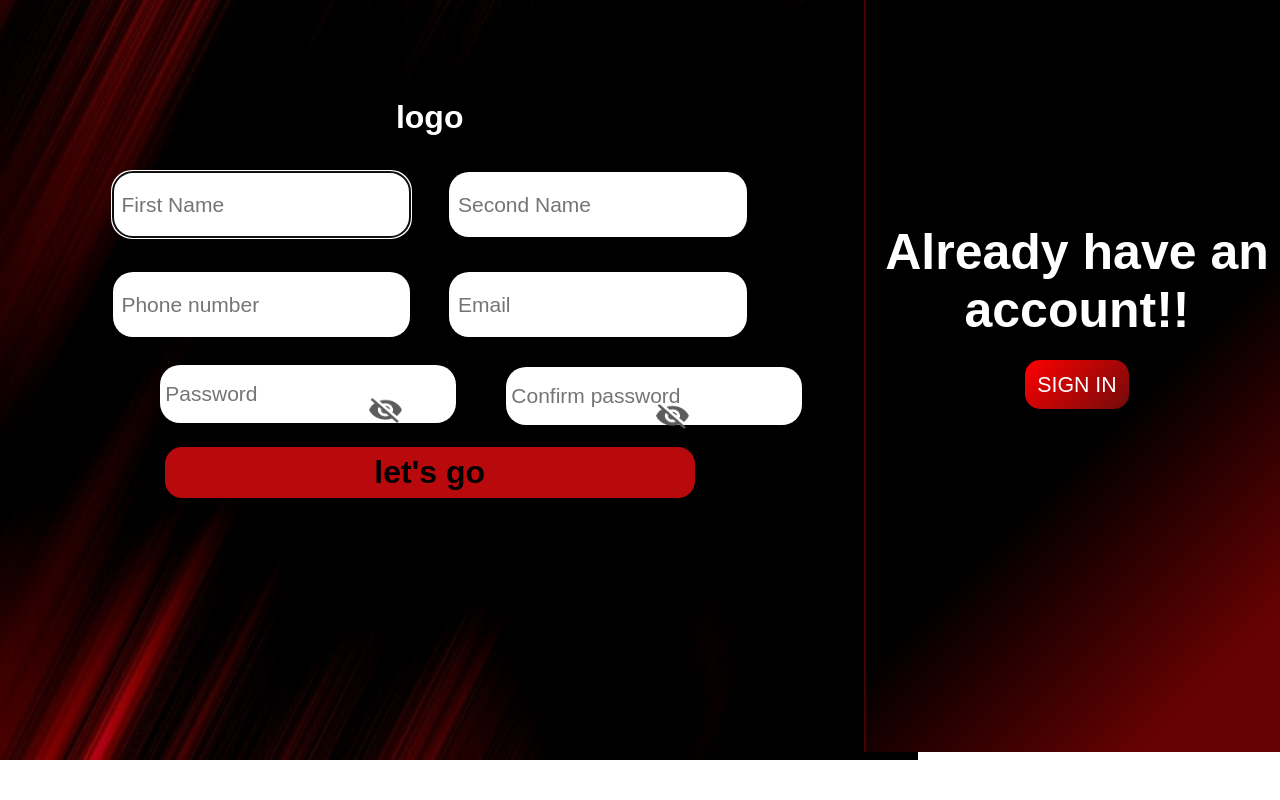
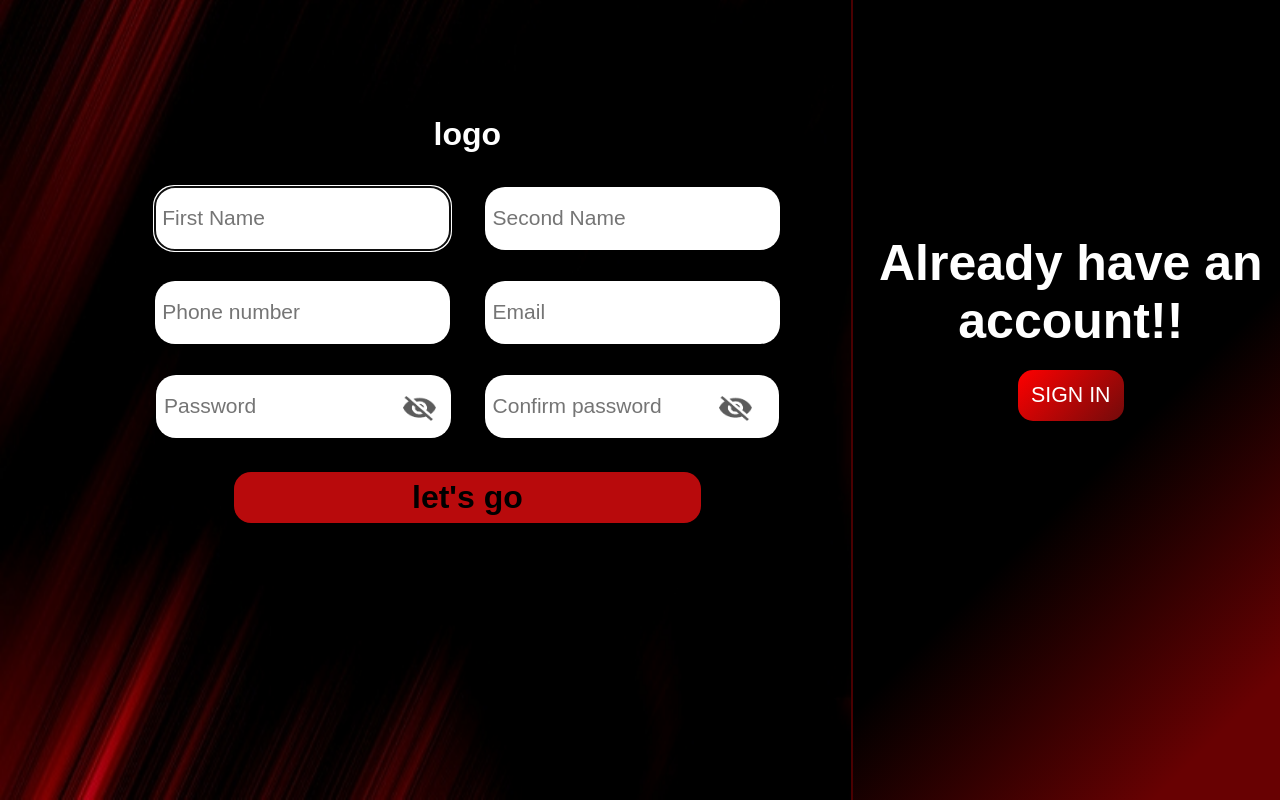
Before and after one commit to AdhamMontaser/FitNation, a PHP site: page /signup.html in a window 1280 px wide. Run offline with PHP 8.4, Linux system fonts and the light colour scheme.

Commit message:
sign up take five

```diff
--- a/css/signup.css
+++ b/css/signup.css
@@ -1,26 +1,38 @@
 html{
     overflow-y: hidden;
     overflow-x: hidden;
-    margin-top: -1%;
-    margin-right: -1%;
+    position: fixed;
+    top: -2%;
+    height: 102%;
+    width: 100%;
     font-family: 'Oswald', sans-serif;
 }
 
 body{
-    width: 99%;
+    width: 100%;
     height: 100%;
-    display: flex;
+    position: relative;
+    top: -3%;
+    margin: 0;
     background-image: url(../assets/img/SignUp_Background.jpg);
-    background-size: 71% 100%;
+    background-size: 66.5% 100%;
     background-repeat: no-repeat;
-
 }
 
 #divForm{
-    width: 68%;
-    padding-top: 8%;
-    margin-left: -1%;
+    width: 66.5%;
+    height: 100%;
+    justify-items: center;
     text-align: center;
+    position: absolute;
+}
+
+form{
+    position: absolute;
+    top: 19%;
+    left: 10%;
+    text-align: center;
+    justify-items: center;
 }
 
 #h1Up{
@@ -40,27 +52,15 @@ body{
 }
 
 .passDiv{
-    display: flex;
-    align-items: center;
+    display: inline;
 }
 
 .inputPass{
-    margin-top: 1%;
-    margin-left: 19%;
-    padding: 5px;
+    position: relative;
+    right: -5%;
+    padding: 1%;
     height: 48px;
-    width: 286px;
-    border-radius: 20px;
-    font-size: 21px;
-    border: none;
-}
-
-.inputConfirmPass{
-    margin-top: 12px;
-    margin-left: 50px;
-    padding: 5px;
-    height: 48px;
-    width: 286px;
+    width: 279px;
     border-radius: 20px;
     font-size: 21px;
     border: none;
@@ -69,15 +69,33 @@ body{
 #eye{
     cursor: pointer;
     width: 33px;
-    margin: -11.5% 43%;
-    display: flex;
+    position: relative;
+    top: 8px;
+    right: 14px;
+}
+
+.ConfrimPassDiv{
+    display: inline;
+}
+
+.inputConfirmPass{
+    position: relative;
+    right: -2%;
+    margin: 2% 2%;
+    padding: 1%;
+    height: 48px;
+    width: 279px;
+    border-radius: 20px;
+    font-size: 21px;
+    border: none;
 }
 
 #confirmEye{
     cursor: pointer;
     width: 33px;
-    margin: 9.25% 76%;
-    display: flex;
+    position: relative;
+    top: 8px;
+    right: 65px;
 }
 
 #submit{
@@ -99,11 +117,14 @@ body{
 }
 
 #divSignIn{
-    width: 33%;
-    height: 757px;
+    width: 34%;
+    height: 100%;
     background-image: linear-gradient(315deg, rgb(104, 1, 2) 12%, rgba(0,0,0,1) 43%);
     text-align: center;
     border-left: solid 2px rgb(74 0 1);
+    position: absolute;
+    left: 66.5%;
+    top: 5%;
 }
 
 #h1In{
@@ -118,16 +139,14 @@ body{
     padding: 3%;
     text-align: center;
     transition: 0.5s;
-    background-size: 200% auto;
+    background-size: 200%;
     color: white;
     border-radius: 15px;
     text-decoration: none;
+    background-image: linear-gradient(135deg, rgb(255, 0, 0) 0%, rgba(18,18,18,1) 100%);
+
 }
 
 .btn:hover {
     background-position: right center;
 }
-
-.btn-1 {
-    background-image: linear-gradient(135deg, rgb(255, 0, 0) 0%, rgba(18,18,18,1) 100%);
-}
--- a/signup.html
+++ b/signup.html
@@ -53,7 +53,10 @@
             placeholder="Password"
             required
           />
+          <img src="assets/icons/eye-close.png" id="eye" class="img" />
+        </div>
 
+        <div class="ConfrimPassDiv">
           <input
             type="password"
             name="confirmpass"
@@ -62,19 +65,17 @@
             placeholder="Confirm password"
             required
           />
+          <img src="assets/icons/eye-close.png" id="confirmEye" class="img" />
         </div>
 
         <input type="submit" value="let's go" id="submit" /><br />
-
-        <img src="assets/icons/eye-close.png" id="eye" class="img" />
-        <img src="assets/icons/eye-close.png" id="confirmEye" class="img" />
       </form>
     </div>
 
     <div id="divSignIn">
       <h1 id="h1In">Already have an account!!</h1>
 
-      <a href="login.html" class="btn btn-1">SIGN IN</a>
+      <a href="login.html" class="btn">SIGN IN</a>
     </div>
 
     <script>
```
